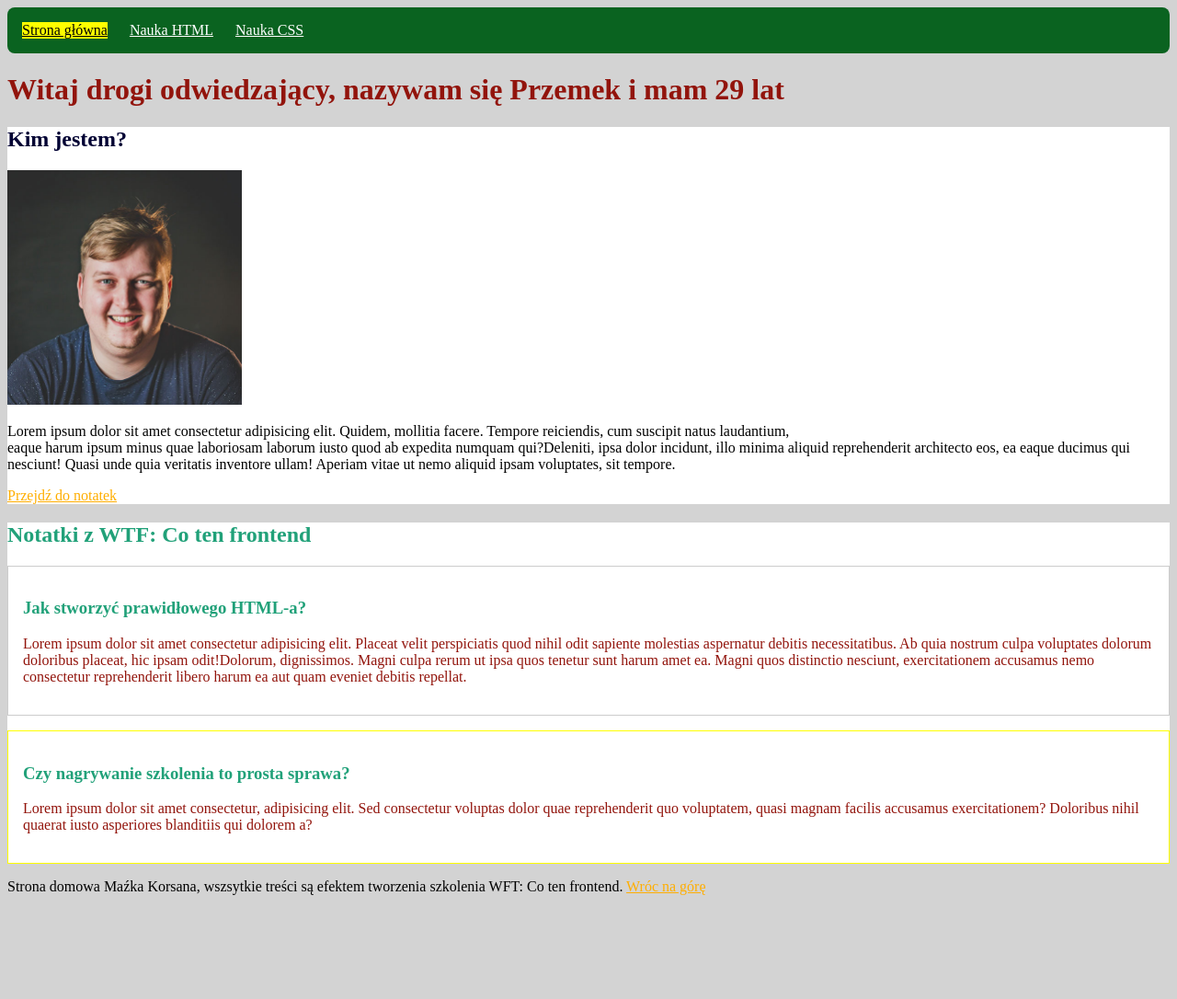
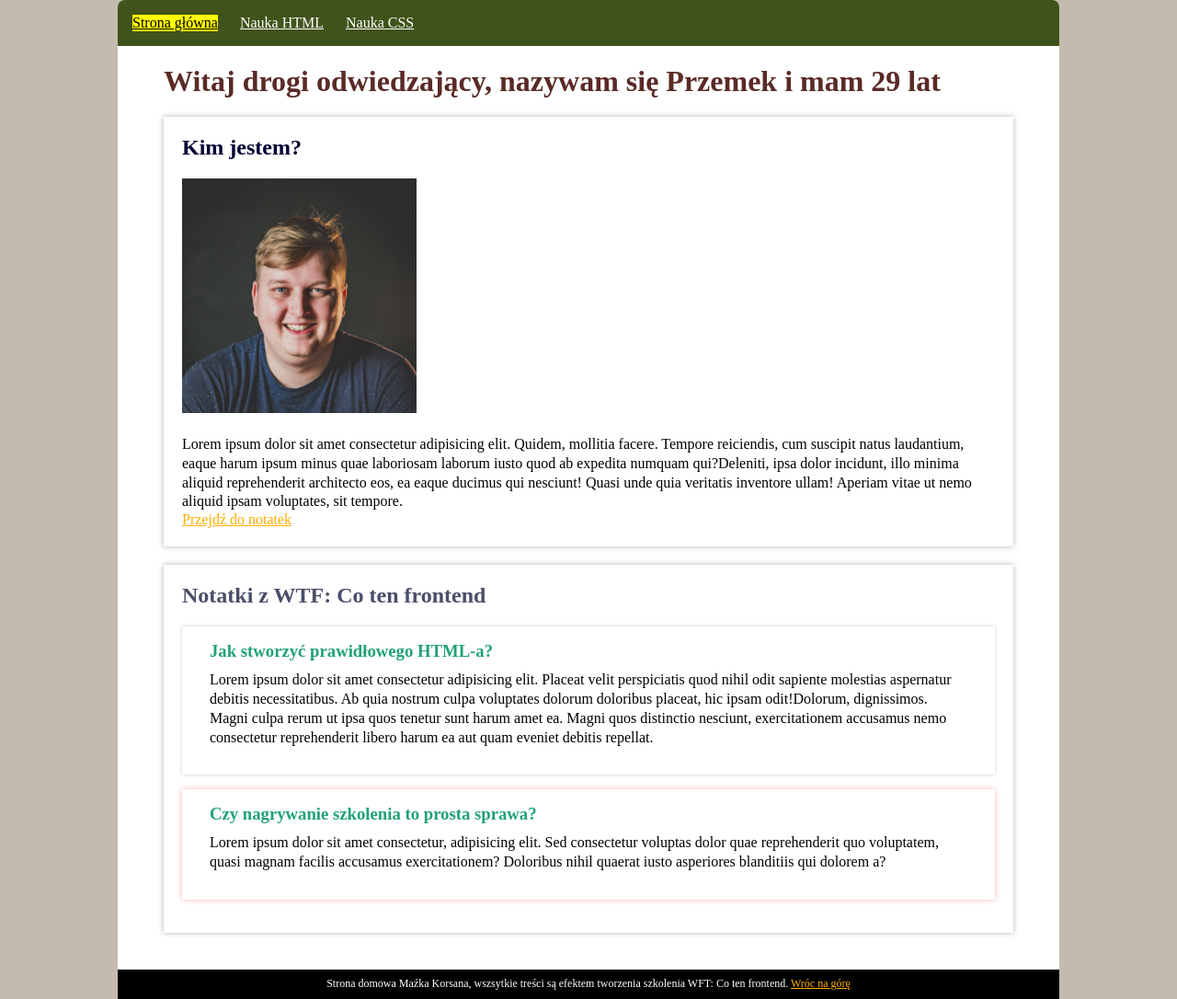
Before and after one commit to przemko06/homepage, a plain HTML site: page index.html in a window 1280 px wide. Shown: the whole page at 92% size. Before the commit the page ends 981 px from the top, so only its background shows below. Drawn offline with Linux system fonts and the light colour scheme.

Commit message:
New look of te side

```diff
--- a/index.html
+++ b/index.html
@@ -21,23 +21,25 @@
 
     <main>
         <header id="top">
-            <h1 class="main-heading main-heading--js">Maciej Korsant - Strona domowarobiona w ramach WTF</h1>
+            <h1 class="main-heading main-heading--js">Maciej Korsant - Strona domowa robiona w ramach WTF</h1>
         </header>
-        <section>
-            <h2>Kim jestem?</h2>
-            <img src="korsan-header.jpg" alt="Uśmiechnięty Korsan">
-            <p>Lorem ipsum dolor sit amet consectetur adipisicing elit. Quidem, mollitia facere.
+        <section class="main-section">
+            <h2 class="main-section__title">Kim jestem?</h2>
+            <img class="main-section__image" src="korsan-header.jpg" alt="Uśmiechnięty Korsan">
+            <p class="main-section__description">Lorem ipsum dolor sit amet consectetur adipisicing elit. Quidem,
+                mollitia facere.
                 Tempore reiciendis, cum
-                suscipit natus laudantium,</br>
+                suscipit natus laudantium,
                 eaque harum ipsum minus quae laboriosam laborum iusto quod ab expedita
                 numquam
                 qui?Deleniti, ipsa dolor incidunt, illo minima aliquid reprehenderit architecto eos, ea eaque ducimus
                 qui
                 nesciunt! Quasi unde quia veritatis inventore ullam! Aperiam vitae ut nemo aliquid ipsam voluptates, sit
-                tempore.</p> <a href="#notatki">Przejdź do notatek</a>
+                tempore.</p>
+            <a class="main-connector" href="#notatki">Przejdź do notatek</a>
         </section>
 
-        <section id="notatki">
+        <section id="other-section">
             <h2 class="special-header">Notatki z WTF: Co ten frontend</h2>
             <article class="week-summary">
                 <h3 class="week-summary__title">Jak stworzyć prawidłowego HTML-a?</h3>
@@ -65,8 +67,10 @@
     </main>
 
     <footer>
-        Strona domowa Maźka Korsana, wszsytkie treści są efektem tworzenia szkolenia WFT: Co ten frontend.
-        <a href="#top">Wróc na górę</a>
+        <p class="footer-paragraph">Strona domowa Maźka Korsana, wszsytkie treści są efektem tworzenia szkolenia WFT: Co
+            ten frontend.
+            <a href="#top">Wróc na górę</a>
+        </p>
     </footer>
 
     <script src="main.js"></script>
--- a/style.css
+++ b/style.css
@@ -1,13 +1,24 @@
+* {
+  margin: 0;
+  padding: 0;
+  box-sizing: border-box;
+}
+
 body {
-  background: lightgray;
+  margin: 0 auto;
+  max-width: 1024px;
+  background: #c4bbaf;
+}
+
+main {
+  padding: 20px 50px;
+  background: #ffffff;
 }
 
 section {
+  margin-bottom: 20px;
   background: #ffffff;
-}
-
-h1 {
-  color: #92140c;
+  box-shadow: 0 0 6px rgba(0, 0, 0, 0.3);
 }
 
 h2 {
@@ -19,8 +30,22 @@ img {
   height: 255px;
 }
 
+p {
+  line-height: 130%;
+}
+
+#top {
+  margin-bottom: 20px;
+}
+
+.main-heading {
+  color: #5a2a27;
+  font-size: 32px;
+}
+
 .special-header {
-  color: #21a179;
+  margin-bottom: 20px;
+  color: #4a4e69;
 }
 
 a {
@@ -32,9 +57,9 @@ a {
 }
 
 .navigation {
-  background: #0a6320;
+  background: #40531b;
   padding: 16px;
-  border-radius: 8px;
+  border-radius: 8px 8px 0 0;
 }
 
 .navigation__link {
@@ -49,19 +74,49 @@ a {
 }
 
 .week-summary {
-  padding: 16px;
-  border: 1px solid #ccc;
+  padding: 16px 30px 30px 30px;
+  box-shadow: 0 0 4px rgba(0, 0, 0, 0.2);
   margin-bottom: 16px;
 }
 
 .week-summary__title {
+  margin-bottom: 10px;
   color: #21a179;
 }
 
 .week-summary__description {
-  color: #92140c;
+  line-height: 130%;
+  color: black;
 }
 
 .week-summary--special {
-  border-color: yellow;
+  box-shadow: 0 0 6px rgba(240, 8, 8, 0.3);
 }
+
+.main-section {
+  padding: 20px;
+  /* border: 1px solid #000; */
+}
+
+.main-section__title {
+  margin-bottom: 20px;
+}
+
+.main-section__image {
+  margin-bottom: 20px;
+}
+
+#other-section {
+  padding: 20px;
+}
+
+footer {
+  padding: 8px 0;
+  background: black;
+  color: white;
+  font-size: 12px;
+}
+
+.footer-paragraph {
+  text-align: center;
+}
```
Also changed, not shown: nauka-css.html (+9 -7 lines), nauka-html.html (+13 -11 lines).
